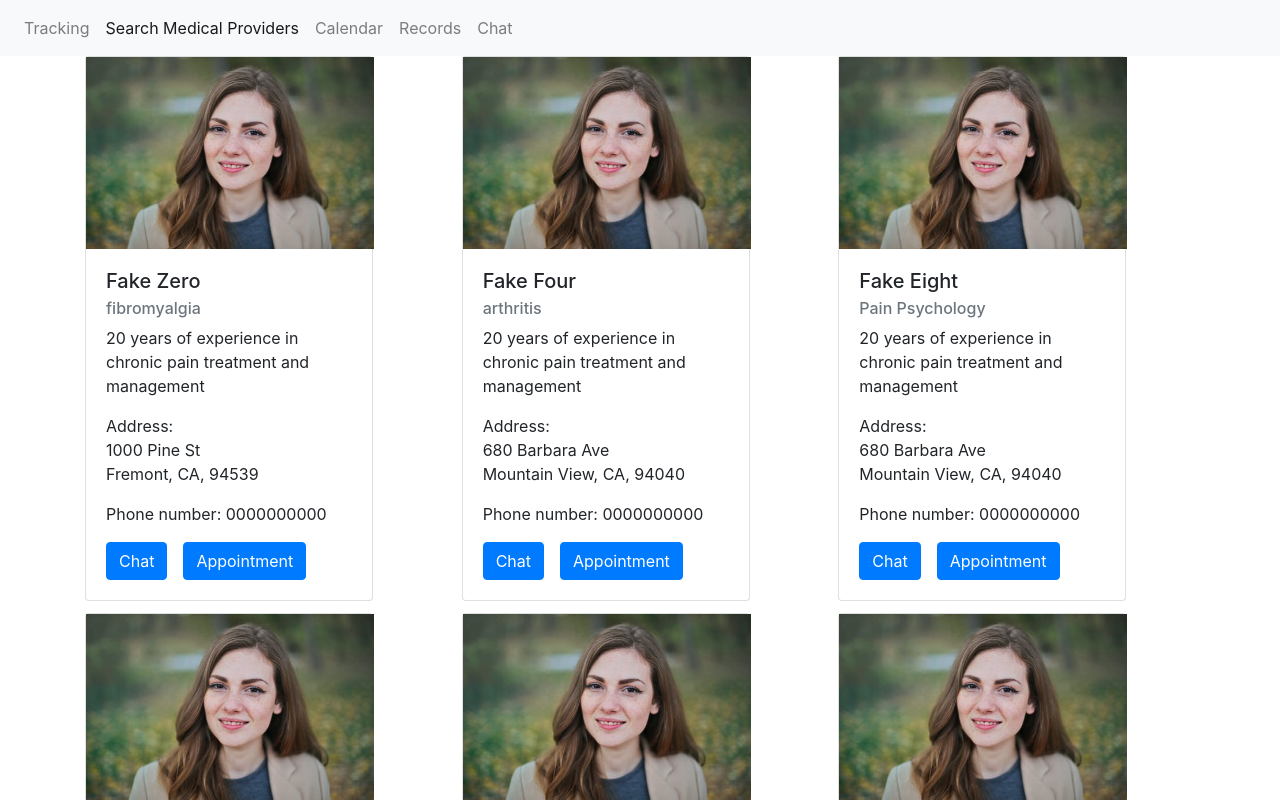
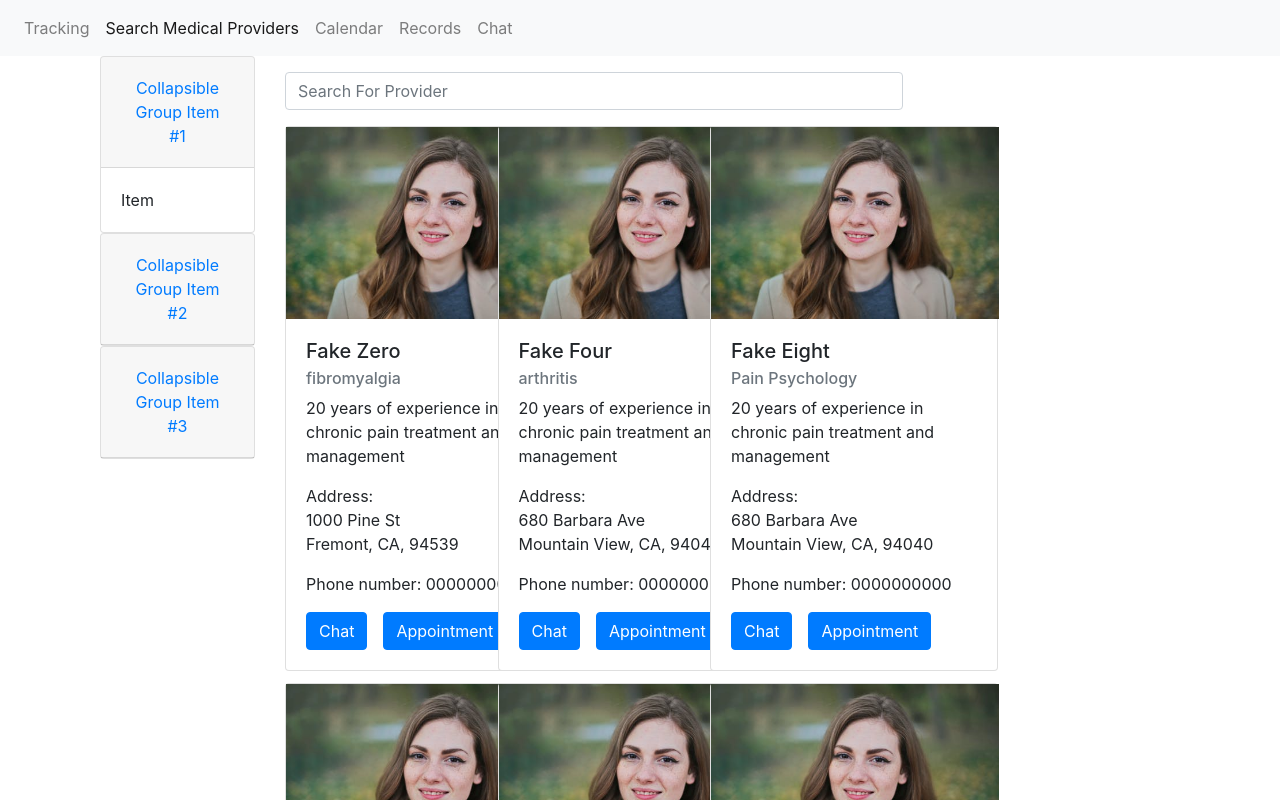
Before and after one commit to qyangaa/tele_pain_center, a React (Create React App) app: page /search in a window 1280 px wide. Shown: the top 800 px of the page. Built offline with nearby package versions, Linux system fonts and the light colour scheme.

Commit message:
Rendered sample filter items in providers

```diff
--- /dev/null
+++ b/src/components/UI/searchBox.jsx
@@ -0,0 +1,16 @@
+import React from "react";
+
+const SearchBox = ({ value, onChange }) => {
+  return (
+    <input
+      type="text"
+      name="query"
+      className="form-control my-3"
+      placeholder="Search For Provider"
+      value={value}
+      onChange={(e) => onChange(e.currentTarget.value)}
+    />
+  );
+};
+
+export default SearchBox;
--- a/src/components/pages/providers.jsx
+++ b/src/components/pages/providers.jsx
@@ -4,16 +4,103 @@ import CardGroup from "react-bootstrap/CardGroup";
 import getProviders from "../../services/providerService";
 import exampleImg from "../../services/data/pictures/exampleImg.jpeg";
 import CardDeck from "../common/cardDeck";
-
+import SearchBox from "../UI/searchBox";
 class Providers extends Component {
   state = {
     providers: getProviders(),
   };
 
+  renderFilters = () => {
+    return (
+      <div id="accordion">
+        <div class="card">
+          <div class="card-header" id="headingOne">
+            <h5 class="mb-0">
+              <button
+                class="btn btn-link"
+                data-toggle="collapse"
+                data-target="#collapseOne"
+                aria-expanded="true"
+                aria-controls="collapseOne"
+              >
+                Collapsible Group Item #1
+              </button>
+            </h5>
+          </div>
+
+          <div
+            id="collapseOne"
+            class="collapse show"
+            aria-labelledby="headingOne"
+            data-parent="#accordion"
+          >
+            <div class="card-body">Item</div>
+          </div>
+        </div>
+        <div class="card">
+          <div class="card-header" id="headingTwo">
+            <h5 class="mb-0">
+              <button
+                class="btn btn-link collapsed"
+                data-toggle="collapse"
+                data-target="#collapseTwo"
+                aria-expanded="false"
+                aria-controls="collapseTwo"
+              >
+                Collapsible Group Item #2
+              </button>
+            </h5>
+          </div>
+          <div
+            id="collapseTwo"
+            class="collapse"
+            aria-labelledby="headingTwo"
+            data-parent="#accordion"
+          >
+            <div class="card-body">Item</div>
+          </div>
+        </div>
+        <div class="card">
+          <div class="card-header" id="headingThree">
+            <h5 class="mb-0">
+              <button
+                class="btn btn-link collapsed"
+                data-toggle="collapse"
+                data-target="#collapseThree"
+                aria-expanded="false"
+                aria-controls="collapseThree"
+              >
+                Collapsible Group Item #3
+              </button>
+            </h5>
+          </div>
+          <div
+            id="collapseThree"
+            class="collapse"
+            aria-labelledby="headingThree"
+            data-parent="#accordion"
+          >
+            <div class="card-body">Item</div>
+          </div>
+        </div>
+      </div>
+    );
+  };
+
   render() {
     const { providers } = this.state;
     providers.map((provider) => (provider.photo = exampleImg));
-    return CardDeck(providers);
+    return (
+      <div className="container-fluid">
+        <div className="row">
+          <div className="col-2">{this.renderFilters()}</div>
+          <div className="col-7">
+            <SearchBox />
+            {CardDeck(providers)}
+          </div>
+        </div>
+      </div>
+    );
   }
 }
 
```
Also changed, not shown: 1 other file (tests, documents, lock files or other folders).
